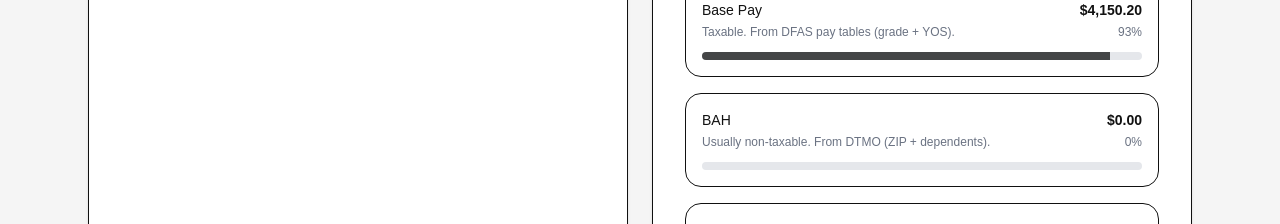
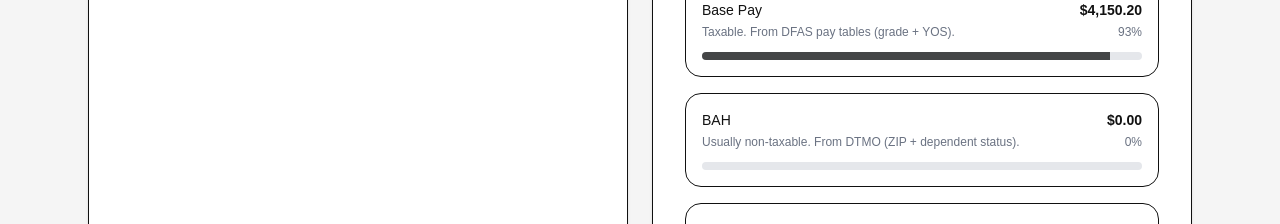
Before and after one commit to ActivePayOS/ActivePayOS, a Next.js app: page /pay in a window 1280 px wide. Shown: the part 1100-1324 px from the top of the page. Built offline with nearby package versions, Linux system fonts and the light colour scheme.

Commit message:
Clarify BAH dependent status copy

```diff
--- a/app/pay/pay-client.tsx
+++ b/app/pay/pay-client.tsx
@@ -197,7 +197,7 @@ export default function PayClient({
         label: "BAH",
         value: bah,
         hint: receivesBah
-          ? "Usually non-taxable. From DTMO (ZIP + dependents)."
+          ? "Usually non-taxable. From DTMO (ZIP + dependent status)."
           : "Set to $0 because barracks/government housing is selected.",
       },
       { label: "BAS", value: basRate, hint: "Usually non-taxable. Standard DFAS rate (not location-based)." },
```
